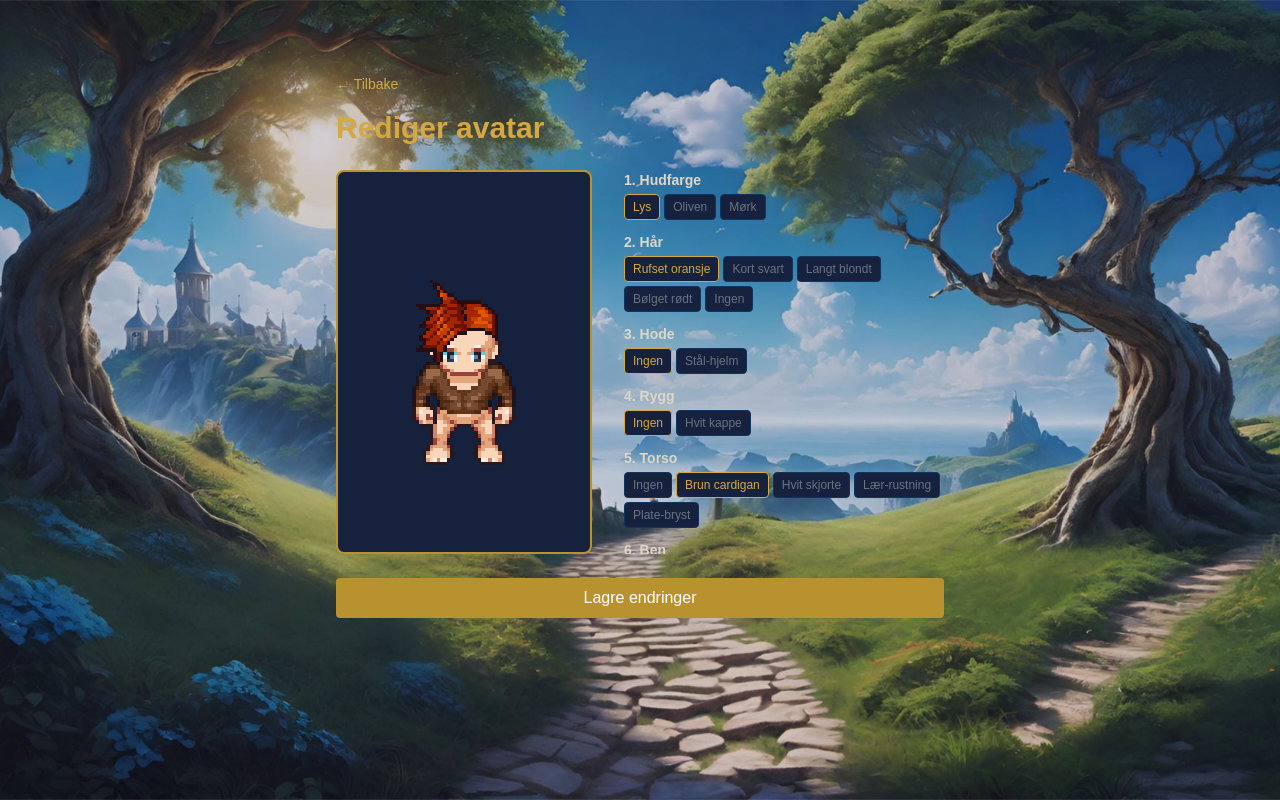
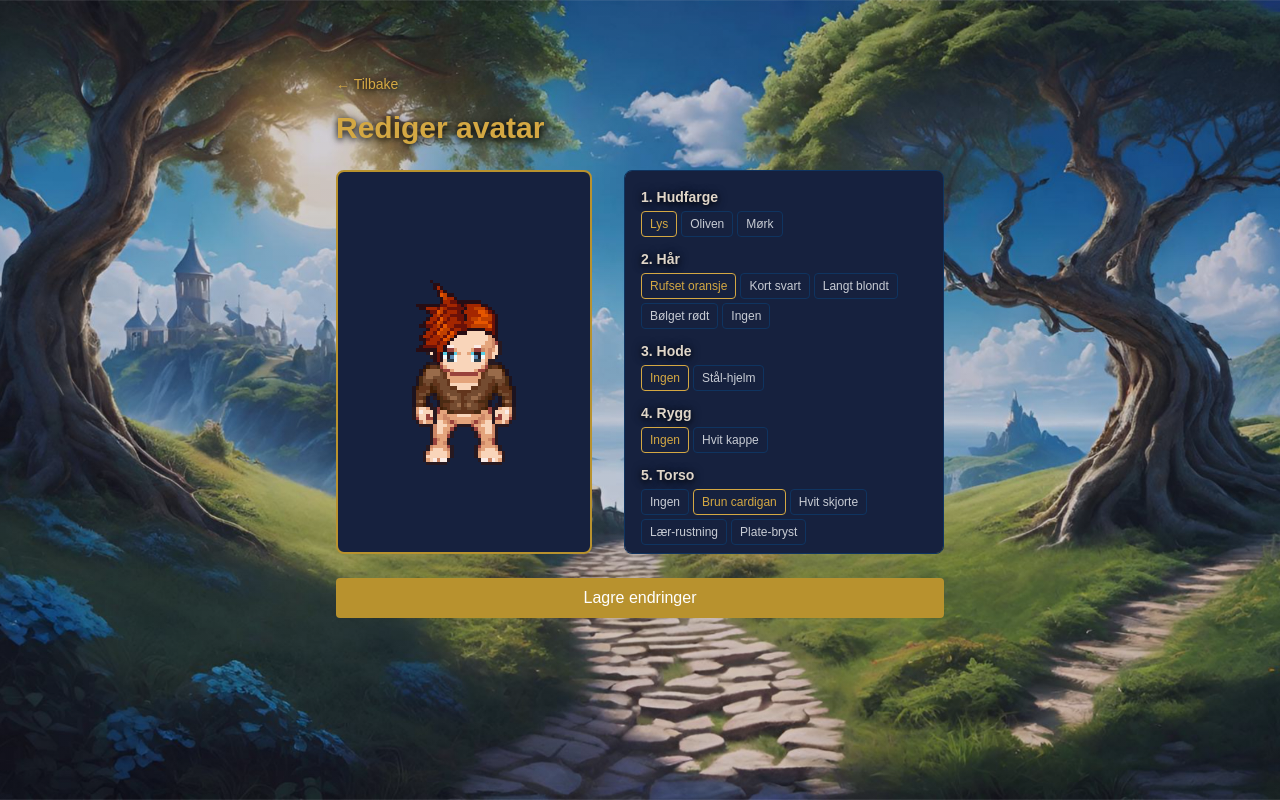
Before and after one commit to Bjarnebrur/min-app, a Next.js app: page /avatar in a window 1280 px wide. Built offline with nearby package versions, Linux system fonts and the light colour scheme; no server answers.

Commit message:
bedre lesbarhet og dailys tilbakeknapp

```diff
--- a/app/avatar/page.tsx
+++ b/app/avatar/page.tsx
@@ -79,7 +79,7 @@ export default function AvatarPage() {
           <LpcAvatar skin={skinId} hair={hairId} head={headId} back={backId} torso={torsoId} legs={legsId} feet={feetId} weapon={weaponId} shield={shieldId} size={220} />
         </div>
 
-        <div className="flex flex-col gap-3 flex-1 overflow-y-auto max-h-96">
+        <div className="flex flex-col gap-3 flex-1 overflow-y-auto max-h-96 bg-[var(--card-bg)] border border-[var(--card-border)] rounded-lg p-4">
           {categories.map((cat) => (
             <div key={cat.label}>
               <p className="text-sm font-bold text-[var(--foreground)] mb-1">{cat.label}</p>
--- a/app/dailys/page.tsx
+++ b/app/dailys/page.tsx
@@ -80,8 +80,9 @@ export default function DailysPage() {
   }
 
   return (
-    <main className="p-8 max-w-md mx-auto mt-10">
-      <Link href="/" className="text-[var(--gold)] hover:underline text-sm mb-4 inline-block">← Tilbake</Link>
+    <main className="p-8 mt-10">
+      <Link href="/" className="text-[var(--gold)] hover:underline text-sm mb-4 inline-block absolute left-8 top-8">← Tilbake</Link>
+      <div className="max-w-md mx-auto">
       <div className="flex justify-between items-center mb-2">
         <h1 className="text-3xl font-bold text-[var(--gold)]">☀ Dailys</h1>
         <div className="text-right">
@@ -117,6 +118,7 @@ export default function DailysPage() {
           );
         })}
       </ul>
+      </div>
     </main>
   );
 }
--- a/app/globals.css
+++ b/app/globals.css
@@ -12,7 +12,7 @@
   --green-light: #40916c;
   --yellow: #e9c46a;
   --red: #e76f51;
-  --gray: #6b7280;
+  --gray: #c8ccd4;
   --xp-bar: #d4a843;
 }
 
@@ -30,4 +30,5 @@ body {
   background-attachment: fixed;
   color: var(--foreground);
   font-family: Arial, Helvetica, sans-serif;
+  text-shadow: 0 2px 6px rgba(0, 0, 0, 0.8), 0 0 10px rgba(0, 0, 0, 0.5);
 }
```
